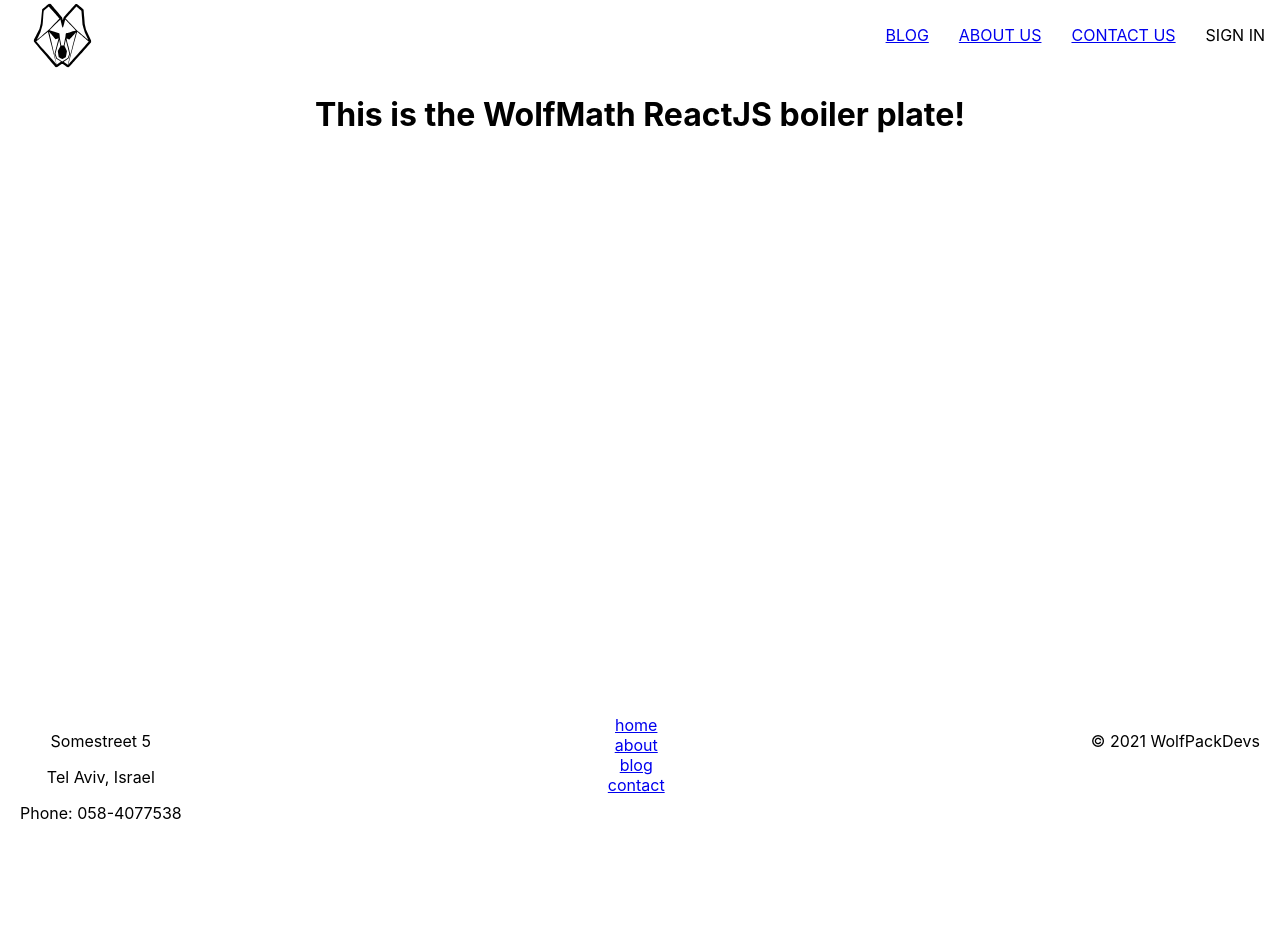
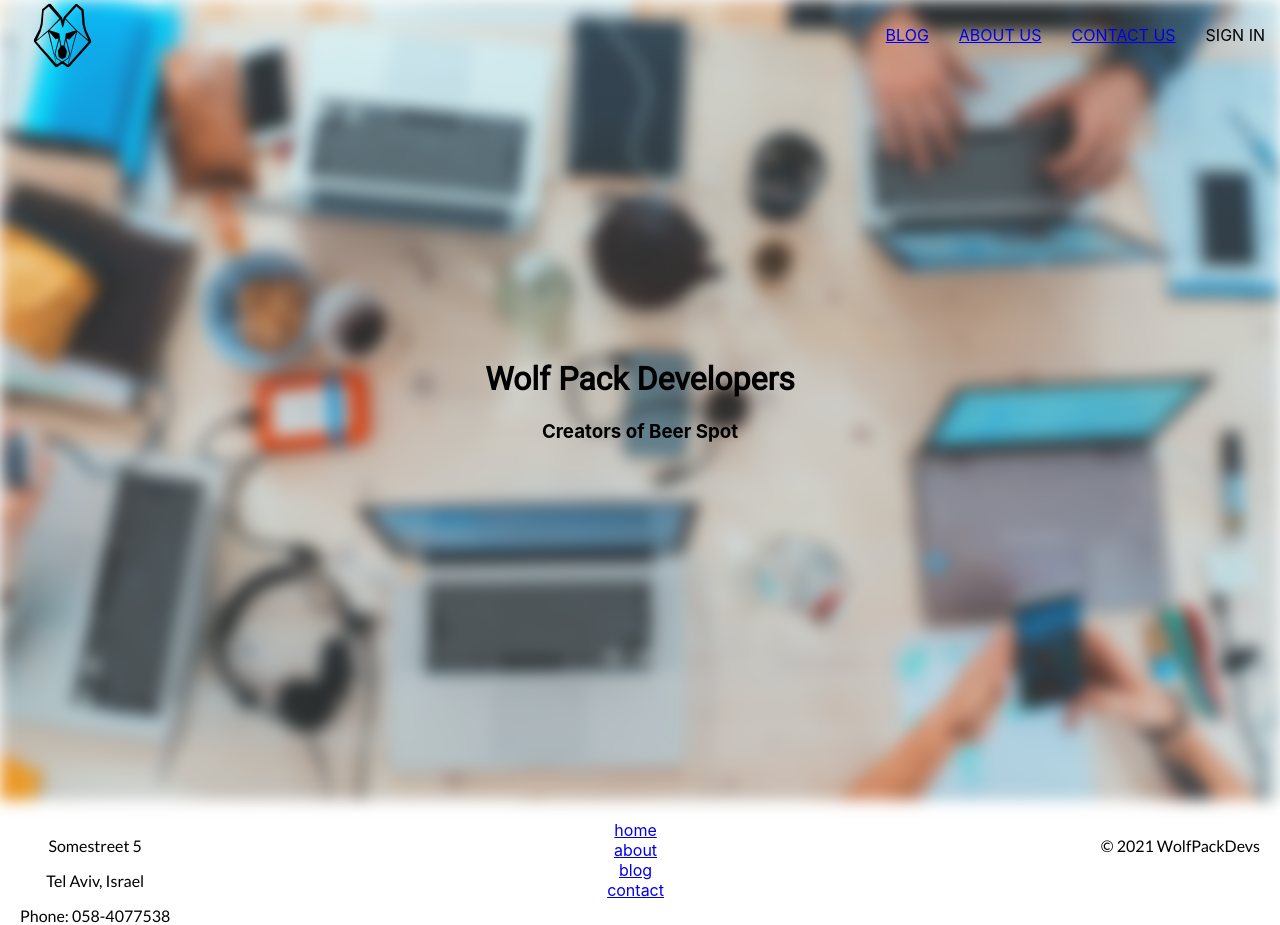
Before and after one commit to wolfpackdevs/wolfpackwebsite, a React (Create React App) app: page / in a window 1280 px wide. Before the commit the page ends 823 px from the top, so only its background shows below. Built offline with nearby package versions, Linux system fonts and the light colour scheme; no server answers.

Commit message:
imported hero image

```diff
--- a/public/index.html
+++ b/public/index.html
@@ -3,6 +3,8 @@
   <head>
     <meta charset="utf-8" />
     <meta name="viewport" content="width=device-width, initial-scale=1" />
+    <link rel="preconnect" href="https://fonts.gstatic.com">
+    <link href="https://fonts.googleapis.com/css2?family=Lato&family=Roboto&display=swap" rel="stylesheet">
     <link rel="icon" type="image/png" href="./robot_logo.png"/>
     <meta
       name="Aaron Wolf's React Boilerplate"
--- a/src/App.css
+++ b/src/App.css
@@ -11,6 +11,16 @@
   .App-logo {
     animation: App-logo-spin infinite 20s linear;
   }
+}
+
+@import url('https://fonts.googleapis.com/css2?family=Lato&family=Roboto&display=swap');
+
+h1 {
+  font-family: Roboto, normal;
+}
+
+p {
+  font-family: 'Lato', sans-serif;
 }
 
 .App-header {
--- a/src/components/Header/Header.style.scss
+++ b/src/components/Header/Header.style.scss
@@ -4,14 +4,15 @@
   display: flex;
   justify-content: space-between;
   margin-bottom: 25px;
-
+  z-index: 150;
+  top: 0;
+  position: fixed;
 
   .logo-container {
     transform: scale(0.04);
     width: 70px;
-      height:100%;
+    height: 100%;
     margin-top: -30px;
-
   }
 
   .options {
@@ -21,7 +22,6 @@
     align-items: center;
     justify-content: flex-end;
 
-
     .option {
       padding: 10px 15px;
       cursor: pointer;
--- a/src/pages/homepage/homepage.page.jsx
+++ b/src/pages/homepage/homepage.page.jsx
@@ -3,7 +3,12 @@ import './homepage.style.scss';
 const Homepage = () => {
     return(
         <div className="home">
-            <h1>This is the WolfMath ReactJS boiler plate!</h1>
+            <div className="hero">
+            </div>
+            <div className="hero-content">
+                <h1>Wolf Pack Developers</h1>
+                <h3>Creators of Beer Spot</h3>
+            </div>
         </div>
     )
 }
--- a/src/pages/homepage/homepage.style.scss
+++ b/src/pages/homepage/homepage.style.scss
@@ -0,0 +1,17 @@
+.hero {
+  background-image: url('../../assets/hero2.jpeg');
+  filter: blur(8px);
+  -webkit-filter: blur(8px);
+  height: 100vh;
+  background-position: center;
+  background-repeat: no-repeat;
+  background-size: cover;
+}
+
+.hero-content {
+  position: absolute;
+  top: 50%;
+  left: 50%;
+  transform: translate(-50%, -50%);
+  z-index: 2;
+}
```
Also changed, not shown: src/assets/hero.jpg (added), src/assets/hero2.jpeg (added). Lines whose indentation alone changed are shown as unchanged.
